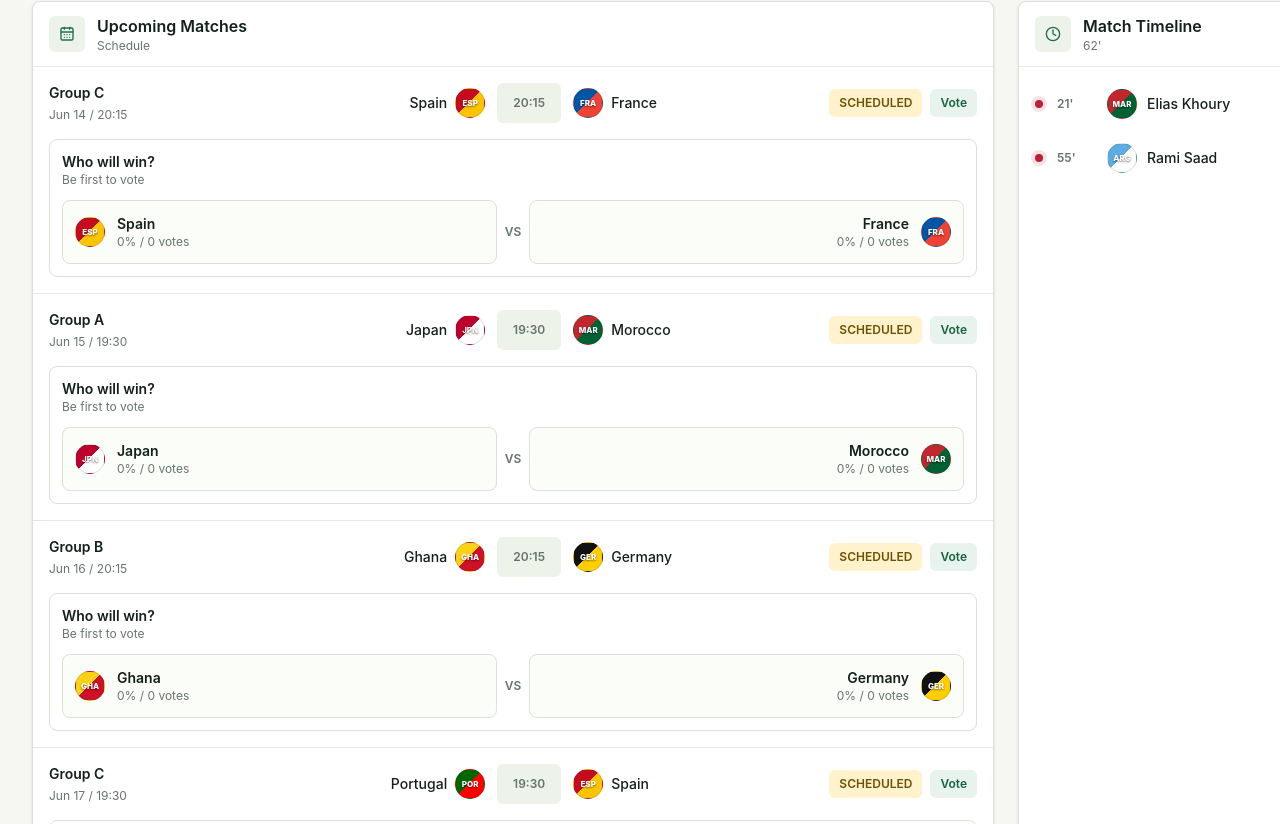
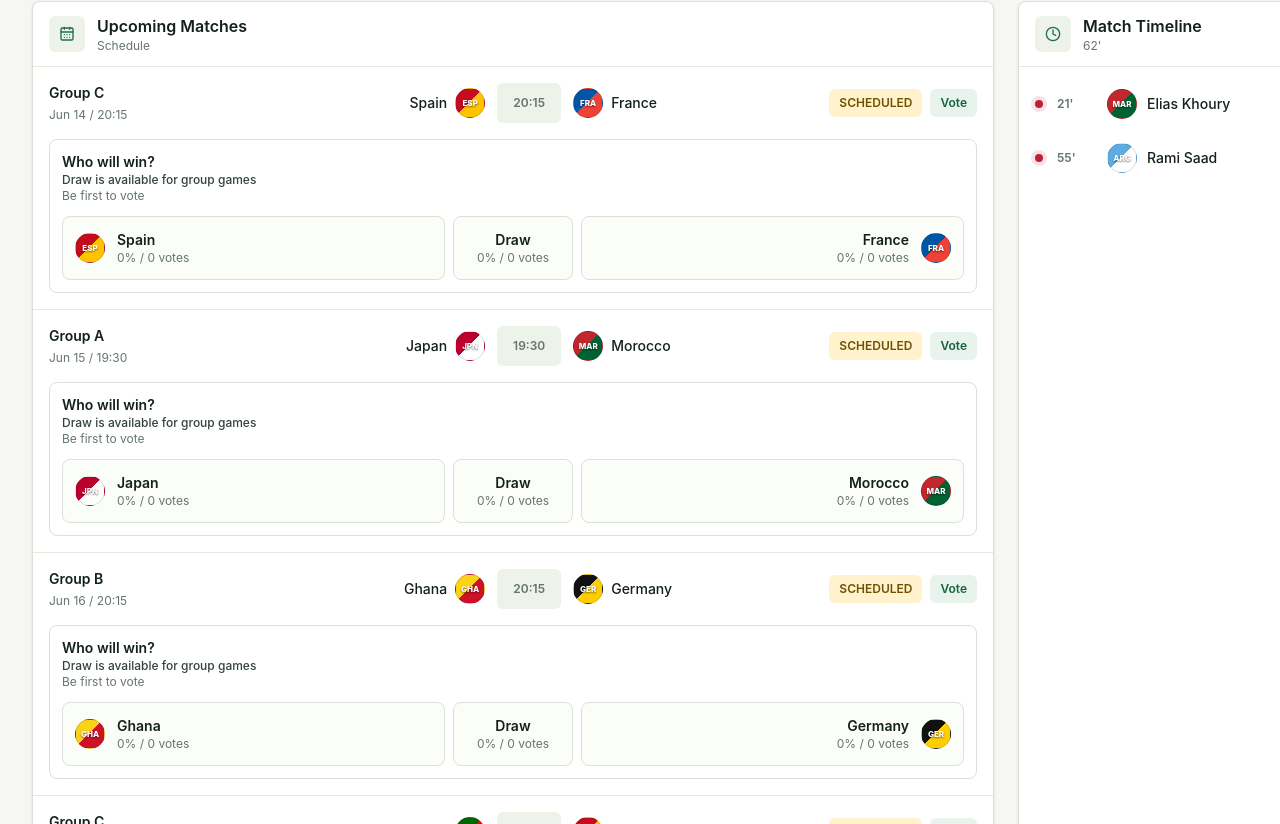
Before and after one commit to MohammadDaghash/deir-hanna-world-cup, a React (Vite) app: page / in a window 1280 px wide. Shown: the part 2556-3380 px from the top of the page. Built offline with nearby package versions, Linux system fonts and the light colour scheme.

Commit message:
Add draw option to group voting

```diff
--- a/src/App.jsx
+++ b/src/App.jsx
@@ -253,7 +253,12 @@ function App() {
 
   function handleVote(matchId, choice) {
     setVotes((currentVotes) => {
-      const matchVotes = currentVotes[matchId] ?? { home: 0, away: 0, userChoice: null }
+      const matchVotes = currentVotes[matchId] ?? {
+        home: 0,
+        draw: 0,
+        away: 0,
+        userChoice: null,
+      }
 
       if (matchVotes.userChoice === choice) {
         return currentVotes
@@ -261,6 +266,7 @@ function App() {
 
       const nextMatchVotes = {
         home: matchVotes.home ?? 0,
+        draw: matchVotes.draw ?? 0,
         away: matchVotes.away ?? 0,
         userChoice: choice,
       }
@@ -1609,17 +1615,23 @@ function MatchRow({
   )
 }
 
-function getVoteBreakdown(votes, matchId) {
-  const matchVotes = votes?.[matchId] ?? { home: 0, away: 0, userChoice: null }
+function getVoteBreakdown(votes, match) {
+  const matchVotes = votes?.[match.id] ?? { home: 0, draw: 0, away: 0, userChoice: null }
+  const hasDraw = match.stage === 'Group'
   const homeVotes = matchVotes.home ?? 0
+  const drawVotes = hasDraw ? matchVotes.draw ?? 0 : 0
   const awayVotes = matchVotes.away ?? 0
-  const totalVotes = homeVotes + awayVotes
+  const totalVotes = homeVotes + drawVotes + awayVotes
   const homePercent = totalVotes ? Math.round((homeVotes / totalVotes) * 100) : 0
-  const awayPercent = totalVotes ? 100 - homePercent : 0
+  const drawPercent = hasDraw && totalVotes ? Math.round((drawVotes / totalVotes) * 100) : 0
+  const awayPercent = totalVotes ? 100 - homePercent - drawPercent : 0
 
   return {
     awayPercent,
     awayVotes,
+    drawPercent,
+    drawVotes,
+    hasDraw,
     homePercent,
     homeVotes,
     totalVotes,
@@ -1628,11 +1640,14 @@ function getVoteBreakdown(votes, matchId) {
 }
 
 function VoteSummaryPill({ match, votes }) {
-  const breakdown = getVoteBreakdown(votes, match.id)
+  const breakdown = getVoteBreakdown(votes, match)
+  const summary = breakdown.hasDraw
+    ? `${breakdown.homePercent}% - ${breakdown.drawPercent}% - ${breakdown.awayPercent}%`
+    : `${breakdown.homePercent}% - ${breakdown.awayPercent}%`
 
   return (
     <span className="inline-flex min-h-7 items-center rounded-md bg-[#e7f3ec] px-2.5 text-xs font-semibold text-[#17633f]">
-      {breakdown.totalVotes ? `${breakdown.homePercent}% - ${breakdown.awayPercent}%` : 'Vote'}
+      {breakdown.totalVotes ? summary : 'Vote'}
     </span>
   )
 }
@@ -1640,7 +1655,10 @@ function VoteSummaryPill({ match, votes }) {
 function PredictionVote({ compact = false, match, onVote, teams, votes }) {
   const home = getMatchTeam(match, teams, 'home')
   const away = getMatchTeam(match, teams, 'away')
-  const breakdown = getVoteBreakdown(votes, match.id)
+  const breakdown = getVoteBreakdown(votes, match)
+  const summary = breakdown.hasDraw
+    ? `${breakdown.homePercent}% - ${breakdown.drawPercent}% - ${breakdown.awayPercent}%`
+    : `${breakdown.homePercent}% - ${breakdown.awayPercent}%`
 
   return (
     <section
@@ -1652,6 +1670,9 @@ function PredictionVote({ compact = false, match, onVote, teams, votes }) {
       <div className="mb-3 flex flex-wrap items-center justify-between gap-2">
         <div>
           <h3 className="text-sm font-semibold text-[#14201b]">Who will win?</h3>
+          {breakdown.hasDraw && (
+            <p className="text-xs font-medium text-[#34433a]">Draw is available for group games</p>
+          )}
           <p className="text-xs text-[#65756b]">
             {breakdown.totalVotes
               ? `${breakdown.totalVotes} vote${breakdown.totalVotes === 1 ? '' : 's'}`
@@ -1660,11 +1681,17 @@ function PredictionVote({ compact = false, match, onVote, teams, votes }) {
         </div>
         {breakdown.totalVotes > 0 && (
           <span className="rounded-md bg-[#eef3e9] px-2.5 py-1 text-xs font-semibold text-[#34433a]">
-            {breakdown.homePercent}% - {breakdown.awayPercent}%
+            {summary}
           </span>
         )}
       </div>
-      <div className="grid gap-2 sm:grid-cols-[1fr_auto_1fr] sm:items-center">
+      <div
+        className={`grid gap-2 ${
+          breakdown.hasDraw
+            ? 'sm:grid-cols-[1fr_120px_1fr]'
+            : 'sm:grid-cols-[1fr_auto_1fr]'
+        } sm:items-center`}
+      >
         <VoteTeamButton
           active={breakdown.userChoice === 'home'}
           onClick={() => onVote?.(match.id, 'home')}
@@ -1672,9 +1699,18 @@ function PredictionVote({ compact = false, match, onVote, teams, votes }) {
           team={home}
           votes={breakdown.homeVotes}
         />
-        <span className="hidden text-center text-xs font-semibold uppercase text-[#65756b] sm:block">
-          vs
-        </span>
+        {breakdown.hasDraw ? (
+          <VoteDrawButton
+            active={breakdown.userChoice === 'draw'}
+            onClick={() => onVote?.(match.id, 'draw')}
+            percent={breakdown.drawPercent}
+            votes={breakdown.drawVotes}
+          />
+        ) : (
+          <span className="hidden text-center text-xs font-semibold uppercase text-[#65756b] sm:block">
+            vs
+          </span>
+        )}
         <VoteTeamButton
           active={breakdown.userChoice === 'away'}
           align="right"
@@ -1685,6 +1721,30 @@ function PredictionVote({ compact = false, match, onVote, teams, votes }) {
         />
       </div>
     </section>
+  )
+}
+
+function VoteDrawButton({ active, onClick, percent, votes }) {
+  return (
+    <button
+      type="button"
+      className={`relative min-h-16 overflow-hidden rounded-lg border px-3 py-3 text-center transition ${
+        active
+          ? 'border-[#17633f] bg-[#f2fbf5]'
+          : 'border-[#dce1d7] bg-[#fbfdf9] hover:border-[#9cb4a5]'
+      }`}
+      onClick={onClick}
+    >
+      <span
+        className="absolute inset-x-0 bottom-0 bg-[#dff1e6] transition-all"
+        style={{ height: `${percent}%` }}
+        aria-hidden="true"
+      />
+      <span className="relative z-10 block text-sm font-semibold text-[#14201b]">Draw</span>
+      <span className="relative z-10 block text-xs text-[#65756b]">
+        {percent}% / {votes} votes
+      </span>
+    </button>
   )
 }
 
```
